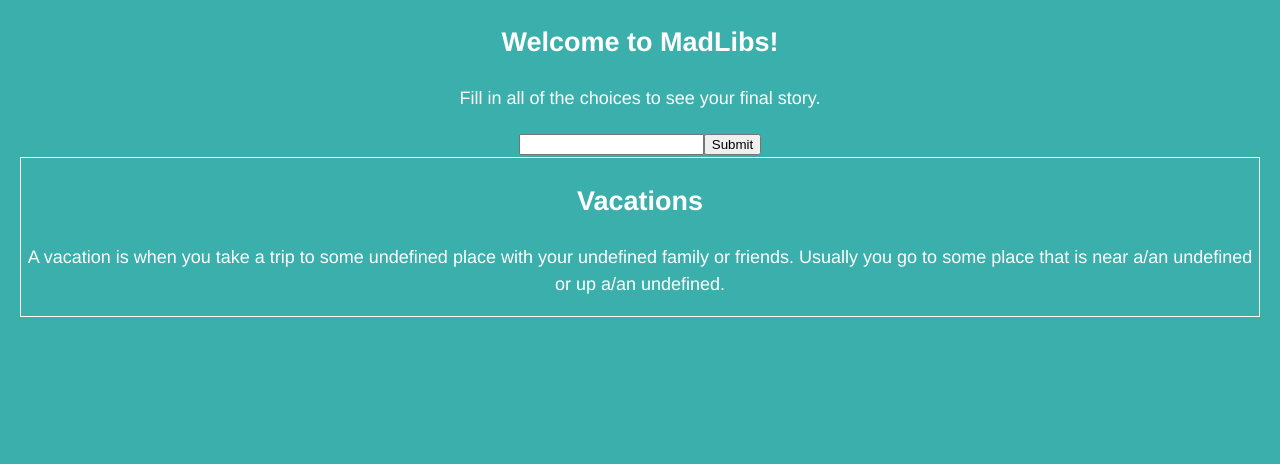
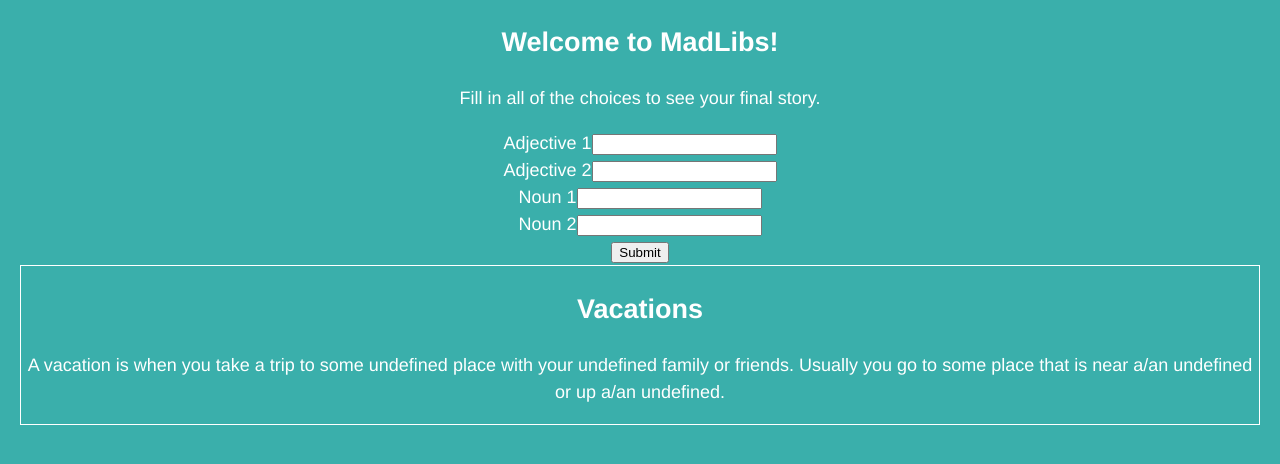
Before and after one commit to zhengcao/madlib, a React (Create React App) app: page / in a window 1280 px wide. Shown: the top 464 px of the page. Built offline with nearby package versions, Linux system fonts and the light colour scheme.

Commit message:
Render dynamic form based on data

```diff
--- a/src/App.js
+++ b/src/App.js
@@ -33,6 +33,7 @@ class App extends Component {
         <p>Fill in all of the choices to see your final story.</p>
         <NewStoryForm
           updateWord={this.updateWord}
+          words={this.state.selectedMadLib.words}
           />
         <Story
           title={ this.state.selectedMadLib.title }
--- a/src/components/NewStoryForm.js
+++ b/src/components/NewStoryForm.js
@@ -6,6 +6,7 @@ class NewStoryForm extends Component {
 
   static propTypes = {
     updateWord: PropTypes.func.isRequired,
+    words: PropTypes.array.isRequired,
   }
 
   onFieldChange = (key, value) => {
@@ -13,14 +14,23 @@ class NewStoryForm extends Component {
   }
 
   render() {
+    let words = this.props.words;
+    let inputs = words.map((word) => {
+          return(
+            <section key={word.key}>
+              <label>{word.label}</label>
+              <input
+               name={word.key}
+               onChange={(event) => { this.onFieldChange(word.key, event.target.value) }}
+               />
+            </section>
+          );
+        });
+
     return (
       <section>
         <form  className="new-story-form">
-          <label placeholder="Adjective 1"></label>
-          <input
-           name="adjective_1"
-           onChange={(event) => { this.onFieldChange('adjective_1', event.target.value) }}
-           />
+          {inputs}
           <input type="submit" />
         </form>
       </section>
```
